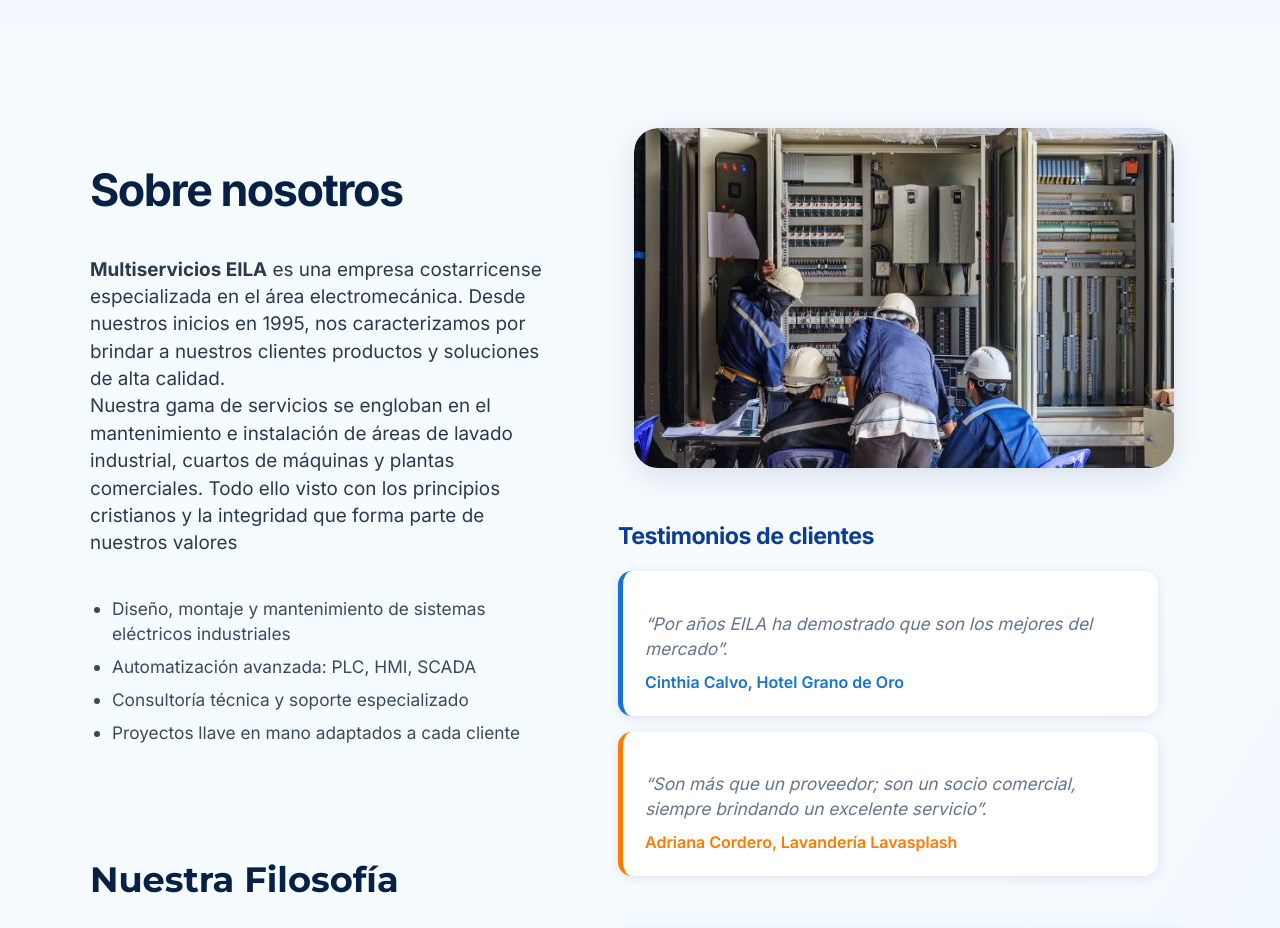
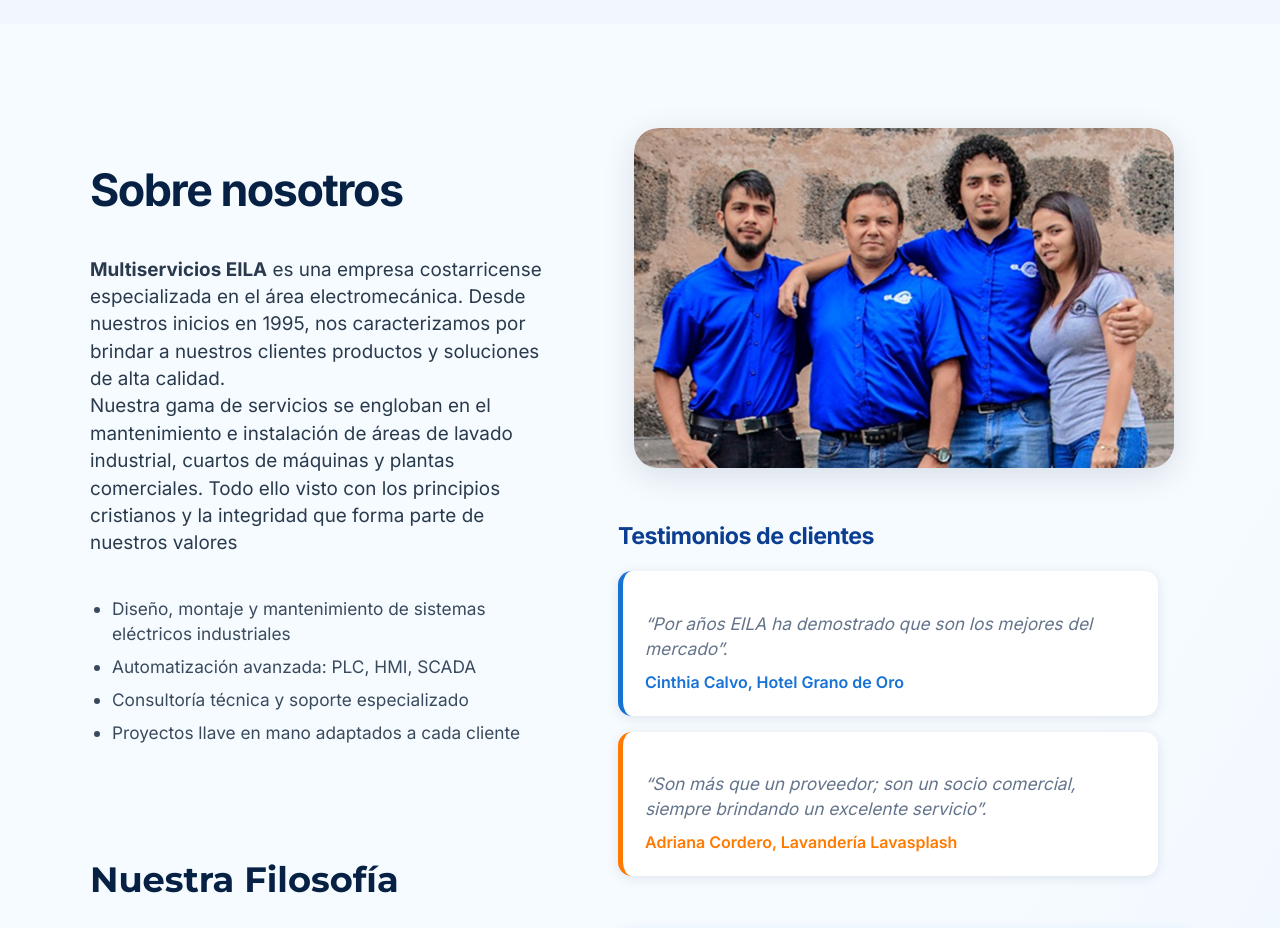
Before and after one commit to DevDereck/multieila-site, a website: page index.html in a window 1280 px wide. Shown: the part 3500-4428 px from the top of the page. Drawn offline with Linux system fonts and the light colour scheme.

Commit message:
chore(main): change image in sobre nosotros section

```diff
--- a/index.html
+++ b/index.html
@@ -250,7 +250,7 @@
           </div>
           <div style="flex: 1 1 520px; min-width: 340px; display: flex; flex-direction: column; align-items: center; justify-content: flex-start;">
             <div class="about-imgbox">
-              <img src="/pcl.jpg" alt="Automatización PLC" class="about-img" loading="lazy" />
+              <img src="/nosotros.jpg" alt="Automatización PLC" class="about-img" loading="lazy" />
             </div>
             <div style="display: flex; flex-direction: column; gap: 2.2rem; width: 100%; align-items: stretch;">
               <div class="testimonials">
```
Also changed, not shown: nosotros.jpg (added).
